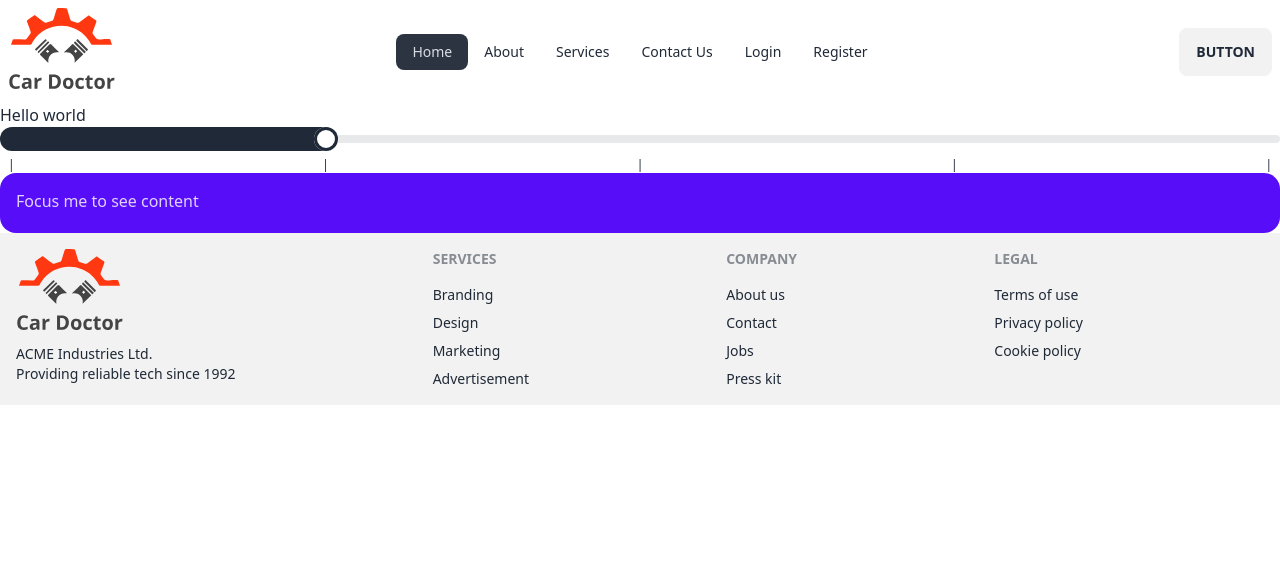
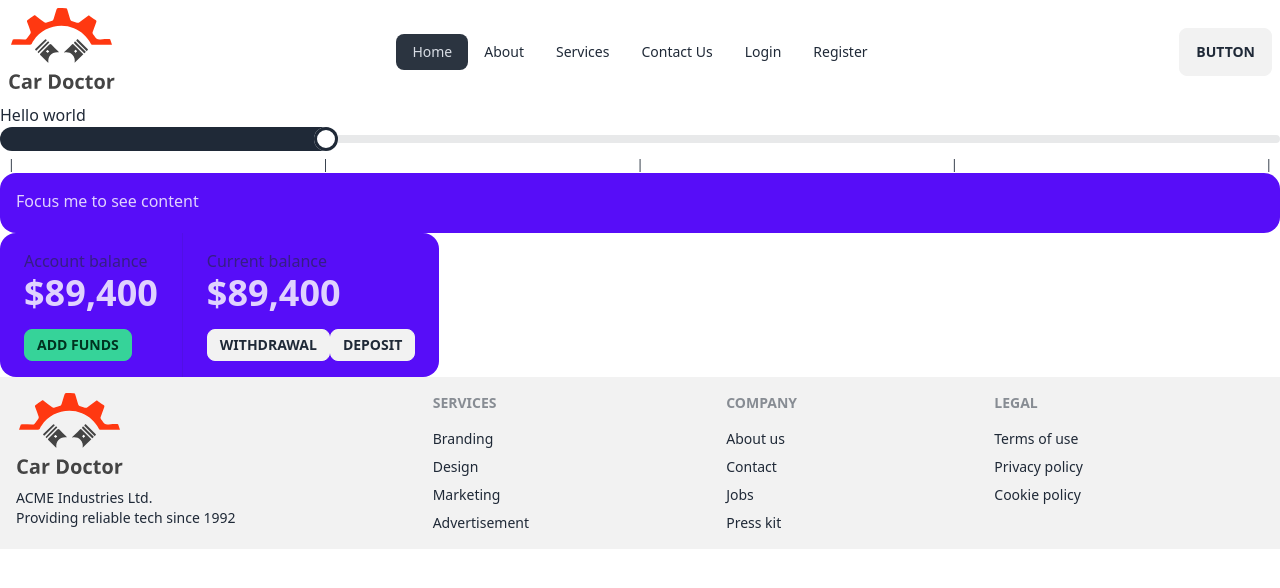
Before and after one commit to SheikhRakibhossain/Light_Car, a React (Vite) app: page / in a window 1280 px wide. Shown: the top 588 px of the page. Built offline with nearby package versions, Linux system fonts and the light colour scheme; no server answers.

Commit message:
subtotall features added

```diff
--- a/src/Pages/Home/MainHome/Home.jsx
+++ b/src/Pages/Home/MainHome/Home.jsx
@@ -27,6 +27,24 @@ const Home = () => {
           <p>tabIndex={0} attribute is necessary to make the div focusable</p>
         </div>
       </div>
+      <div className="stats bg-primary text-primary-content">
+        <div className="stat">
+          <div className="stat-title">Account balance</div>
+          <div className="stat-value">$89,400</div>
+          <div className="stat-actions">
+            <button className="btn btn-sm btn-success">Add funds</button>
+          </div>
+        </div>
+
+        <div className="stat">
+          <div className="stat-title">Current balance</div>
+          <div className="stat-value">$89,400</div>
+          <div className="stat-actions">
+            <button className="btn btn-sm">Withdrawal</button>
+            <button className="btn btn-sm">deposit</button>
+          </div>
+        </div>
+      </div>
     </div>
   );
 };
```
